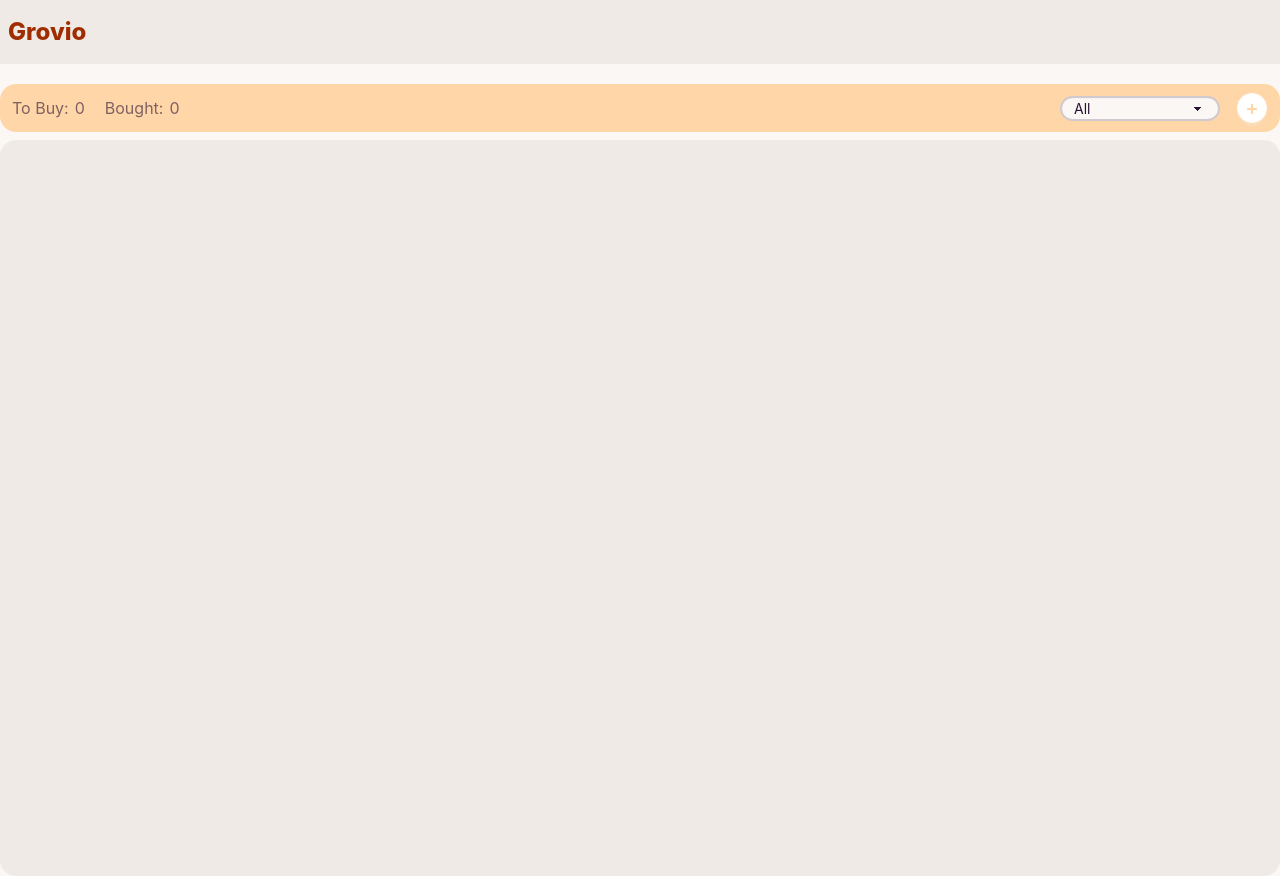
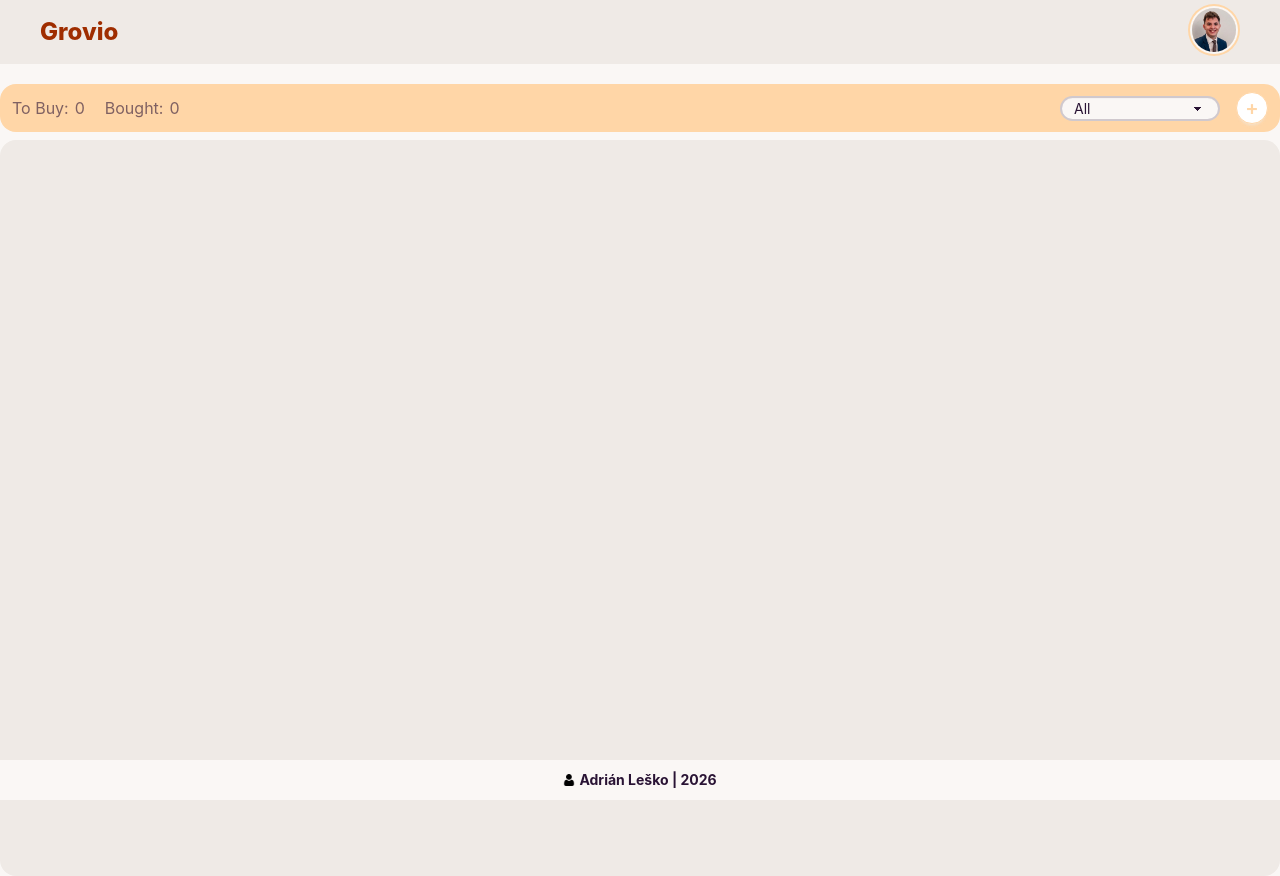
Before and after one commit to AdrianLesko/Grovio, a React (Vite) app: page / in a window 1280 px wide. Built offline with nearby package versions, Linux system fonts and the light colour scheme.

Commit message:
add profile pic badge and footer

```diff
--- a/src/components/UI/Footer.jsx
+++ b/src/components/UI/Footer.jsx
@@ -1,8 +1,9 @@
 
 export default function Footer () {
   return (
-    <div>
-
+    <div className='footer fixed bottom-0 left-0 w-screen h-10 bg-base-100 flex justify-center items-center gap-1'>
+      <img src='src/assets/user.png' className='w-3'/>
+      <p className='font-bold'>Adrián Leško | 2026</p>
     </div>
   )
 }
--- a/src/components/UI/Header.jsx
+++ b/src/components/UI/Header.jsx
@@ -1,9 +1,16 @@
 
+
+import profileImage from '../../assets/profile.png'
 
 export default function Header () {
   return (
-    <div className='navbar bg-base-200'>
+    <div className='navbar bg-base-200 flex flex-row justify-between items-center px-10'>
       <h1 className='font-extrabold text-2xl text-accent-content'>Grovio</h1>
+      <div className='avatar h-12 w-12 shrink-0'>
+        <div className='ring-accent ring-offset-base-100 h-11 w-11 overflow-hidden rounded-full ring-2 ring-offset-2'>
+          <img src={profileImage} alt='profile photo' className='h-full w-full object-cover' />
+        </div>
+      </div>
     </div>
   )
 }
--- a/src/components/UI/Item.jsx
+++ b/src/components/UI/Item.jsx
@@ -22,12 +22,12 @@ export default function Item ( { item } ) {
 
       <span className=' w-1/3 h-full text-[1.1rem] ml-auto flex flex-row items-center justify-end gap-1'>
 
-        <button className='btn btn-dash btn-accent rounded-full w-8 px-0 py-0'
+        <button className='btn btn-ghost btn-accent rounded-full w-10 px-0 py-0'
           onClick={() => openEdit(item)}>
           <img src='src/assets/edit.png' className='h-5' />
         </button>
 
-        <button className='btn btn-dash btn-accent rounded-full w-8 px-0 py-0'
+        <button className='btn btn-ghost btn-accent rounded-full w-10 px-0 py-0'
           onClick={() => deleteItem(item.id)}>
           <img src='src/assets/delete.png' className='h-5' />
         </button>
```
Also changed, not shown: src/assets/profile.png (added), src/assets/user.png (added).
